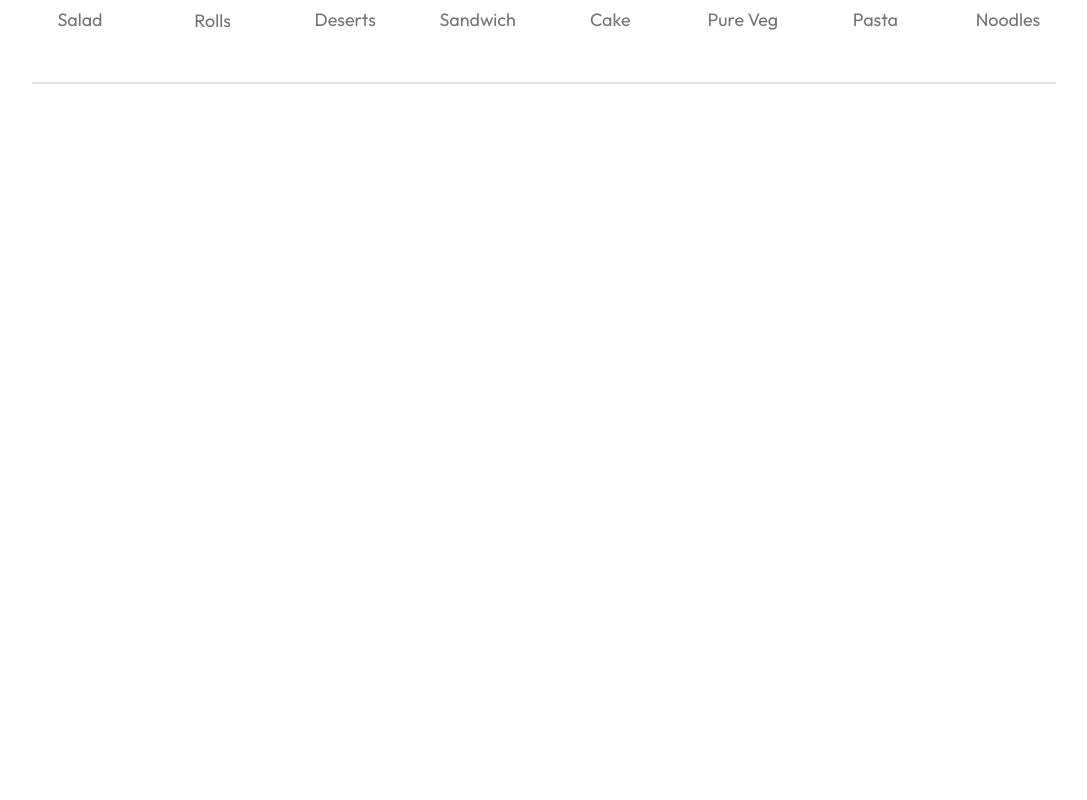
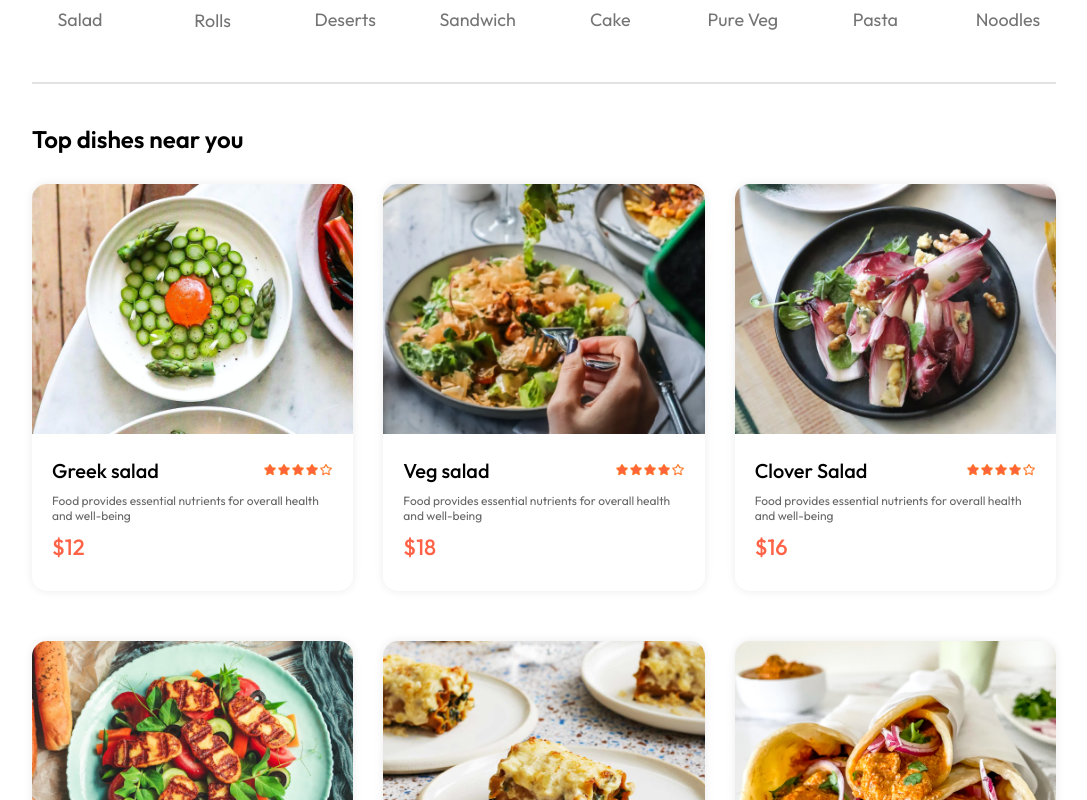
Before and after one commit to Chathurdha2024/GUI, a React (Vite) app in the folder frontend/: page / in a window 1280 px wide. Shown: the part 820-1620 px from the top of the page, without its empty margins (96-1183 px from the left). Before the commit the page ends 914 px from the top, so only its background shows below. Built offline with nearby package versions, Linux system fonts and the light colour scheme.

Commit message:
Displaying all the Food Items

```diff
--- /dev/null
+++ b/frontend/src/components/FoodDisplay/FoodDisplay.css
@@ -0,0 +1,16 @@
+.food-display{
+    margin-top: 30px;
+}
+
+.food-display h2{
+    font-size: max(2vw 24px);
+    font-weight: 600;
+}
+
+.food-display-list{
+    display: grid;
+    grid-template-columns: repeat(auto-fill,minmax(240px,1fr));
+    margin-top: 30px;
+    gap: 30px;
+    row-gap: 50px;
+}
--- /dev/null
+++ b/frontend/src/components/FoodDisplay/FoodDisplay.jsx
@@ -0,0 +1,22 @@
+import React, { useContext } from 'react'
+import './FoodDisplay.css'
+import { StoreContext } from '../../context/StoreContext'
+import FoodItem from '../FoodItem/FoodItem'
+
+const FoodDisplay = ({category}) => {
+
+    const {food_list} = useContext(StoreContext)
+
+  return (
+    <div className='food-display' id='food-display'>
+      <h2>Top dishes near you</h2>
+      <div className="food-display-list">
+        {food_list.map((item,index)=>{
+            return <FoodItem key={index} id={item._id} name={item.name} description={item.description} price={item.price} image={item.image}/>
+        })}
+      </div>
+    </div>
+  )
+}
+
+export default FoodDisplay
--- /dev/null
+++ b/frontend/src/components/FoodItem/FoodItem.css
@@ -0,0 +1,45 @@
+.food-item{
+    width: 100%;
+    margin: auto;
+    border-radius: 15px;
+    box-shadow: 0px 0px 10px #00000015;
+    transition: 0.3s;
+    animation: fadeIn 1s;
+}
+
+.food-item-image{
+    width: 100%;
+    border-radius: 15px 15px 0px 0px;
+}
+
+.food-item-info{
+    padding: 20px;
+}
+
+.food-item-name-rating{
+    display: flex;
+    justify-content: space-between;
+    align-items: center;
+    margin-bottom: 10px;
+}
+
+.food-item-name-rating p{
+    font-size: 20px;
+    font-weight: 500;
+}
+
+.food-item-name-rating img{
+    width: 70px;
+}
+
+.food-item-desc{
+    color: #676767;
+    font-size: 12px;
+}
+
+.food-item-price{
+    color: tomato;
+    font-size: 22px;
+    font-weight: 500;
+    margin: 10px 0px;
+}
--- /dev/null
+++ b/frontend/src/components/FoodItem/FoodItem.jsx
@@ -0,0 +1,24 @@
+import React from 'react'
+import './FoodItem.css'
+import { assets } from '../../assets/assets'
+
+const FoodItem = ({id,name,price,description,image}) => {
+
+  return (
+    <div className='food-item'>
+      <div className="food-item-image-container">
+        <img className='food-item-image' src={image} alt="" />
+      </div>
+      <div className="food-item-info">
+        <div className="food-item-name-rating">
+            <p>{name}</p>
+            <img src={assets.rating_starts} alt="" />
+        </div>
+        <p className="food-item-desc">{description}</p>
+        <p className="food-item-price">${price}</p>
+      </div>
+    </div>
+  )
+}
+
+export default FoodItem
--- /dev/null
+++ b/frontend/src/context/StoreContext.jsx
@@ -0,0 +1,21 @@
+import { createContext } from "react";
+import { food_list } from "../assets/assets";
+
+export const StoreContext = createContext(null)
+
+const StoreContextProvider = (props) => {
+
+
+
+    const contextValue = {
+        food_list
+    }
+
+    return (
+        <StoreContext.Provider value={contextValue}>
+            {props.children}
+        </StoreContext.Provider>
+    )
+}
+
+export default StoreContextProvider;
--- a/frontend/src/main.jsx
+++ b/frontend/src/main.jsx
@@ -1,12 +1,15 @@
-import { StrictMode } from 'react'
-import { createRoot } from 'react-dom/client'
-import './index.css'
-import App from './App.jsx'
-import {BrowserRouter} from 'react-router-dom'
+import { StrictMode } from "react";
+import { createRoot } from "react-dom/client";
+import "./index.css";
+import App from "./App.jsx";
+import { BrowserRouter } from "react-router-dom";
+import StoreContextProvider from "./context/StoreContext.jsx";
 
-createRoot(document.getElementById('root')).render(
-  <BrowserRouter>{/*Setting up the react router*/}
-    <App />
+createRoot(document.getElementById("root")).render(
+  <BrowserRouter>
+    {/*Setting up the react router*/}
+    <StoreContextProvider>{/*getting the support of context API to the project*/}
+      <App />
+    </StoreContextProvider>
   </BrowserRouter>
-
-)
+);
--- a/frontend/src/pages/Home/Home.jsx
+++ b/frontend/src/pages/Home/Home.jsx
@@ -2,6 +2,7 @@
 import './Home.css'
 import Header from '../../components/Header/Header'
 import ExploreMenu from '../../components/ExploreMenu/ExploreMenu'
+import FoodDisplay from '../../components/FoodDisplay/FoodDisplay'
 
 const Home = () => {
 
@@ -11,6 +12,7 @@
     <div>
       <Header/>
       <ExploreMenu category={category} setCategory={setCategory}/>
+      <FoodDisplay category={category}/>
     </div>
   )
 }
```
